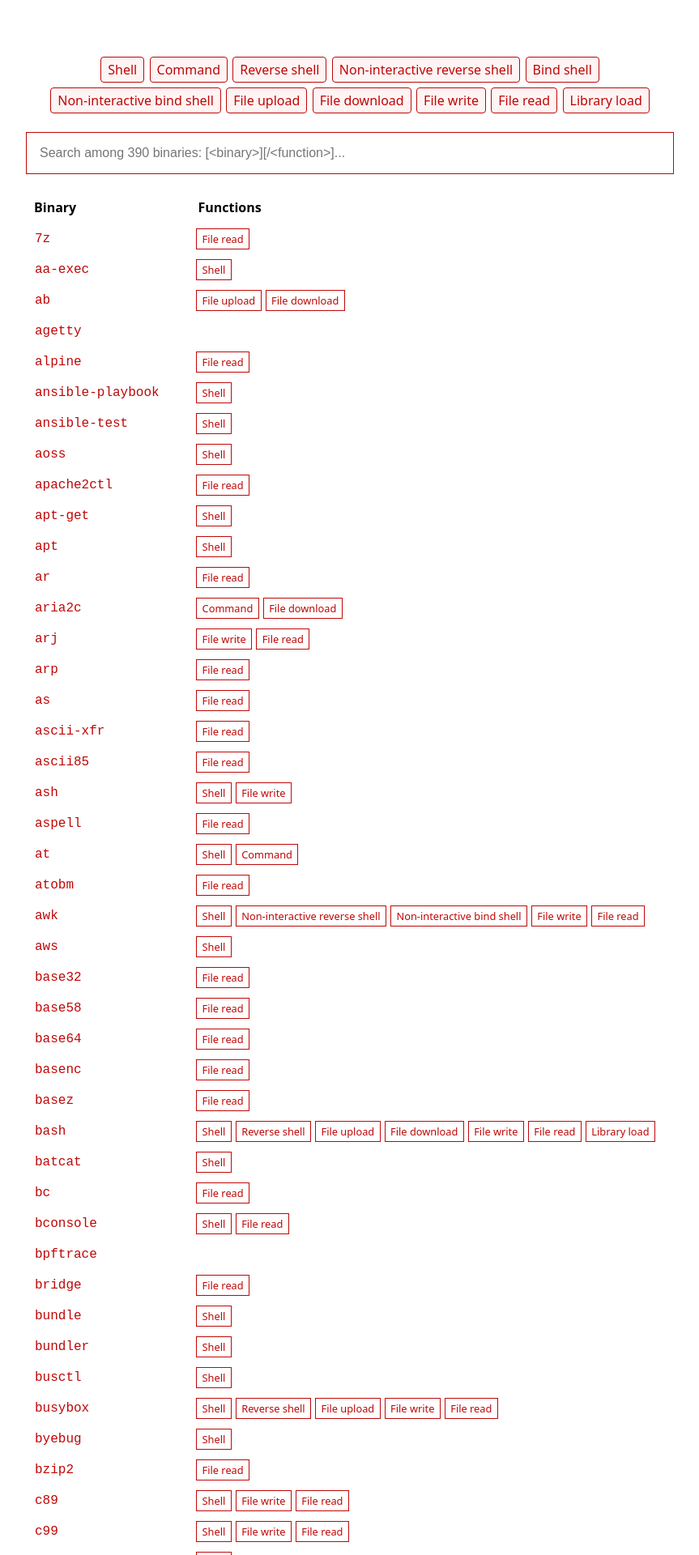
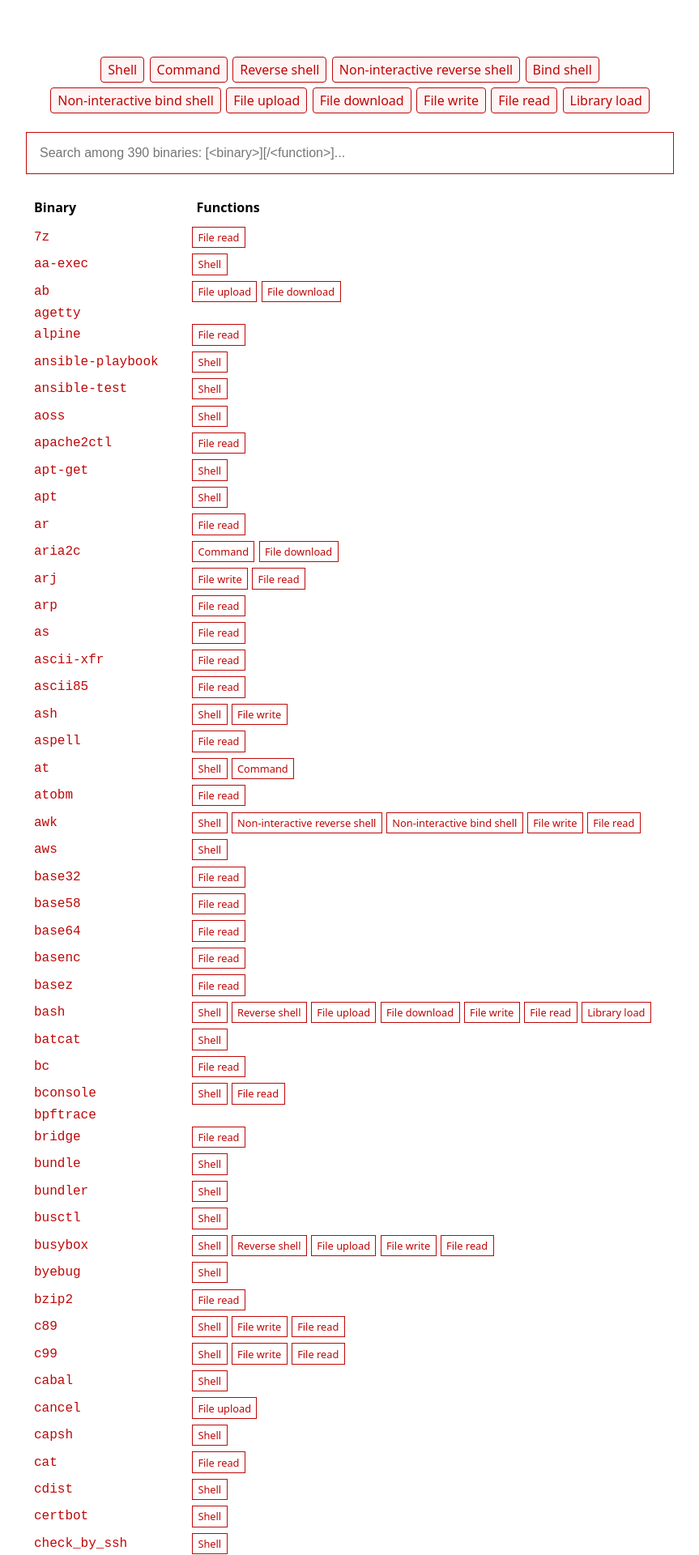
Before and after one commit to GTFOBins/GTFOBins.github.io, a Jekyll site: the page built from index.md, in a window 1280 px wide. Shown: the part 414-2334 px from the top of the page at 81% size, without its empty margins (208-1071 px from the left). Built offline with Jekyll 4.4.1, drawn with Linux system fonts in a browser that asks for light colours.

Commit message:
Fix table spacing

```diff
--- a/assets/style.scss
+++ b/assets/style.scss
@@ -167,16 +167,14 @@ h2, h3, h4, h5, h5 {
         }
 
         td {
+            padding: 0;
+
             &:nth-child(1) a {
                 font-family: monospace;
                 text-decoration: none;
                 white-space: nowrap;
-                padding: 0.5em;
+                padding: 0 0.5em;
                 display: block;
-            }
-
-            &:nth-child(2) {
-                padding: 0 0.2em; // so to make the spacing even with function rectangles
             }
         }
 
```
